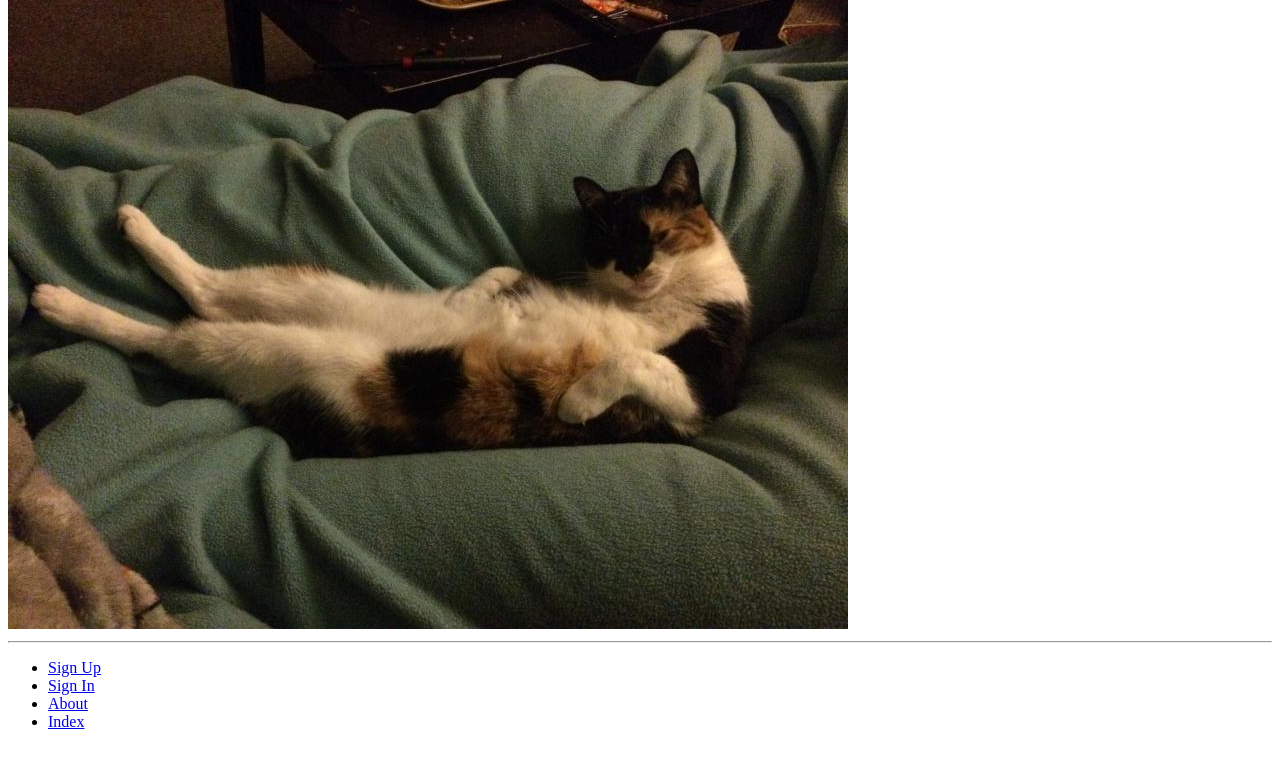
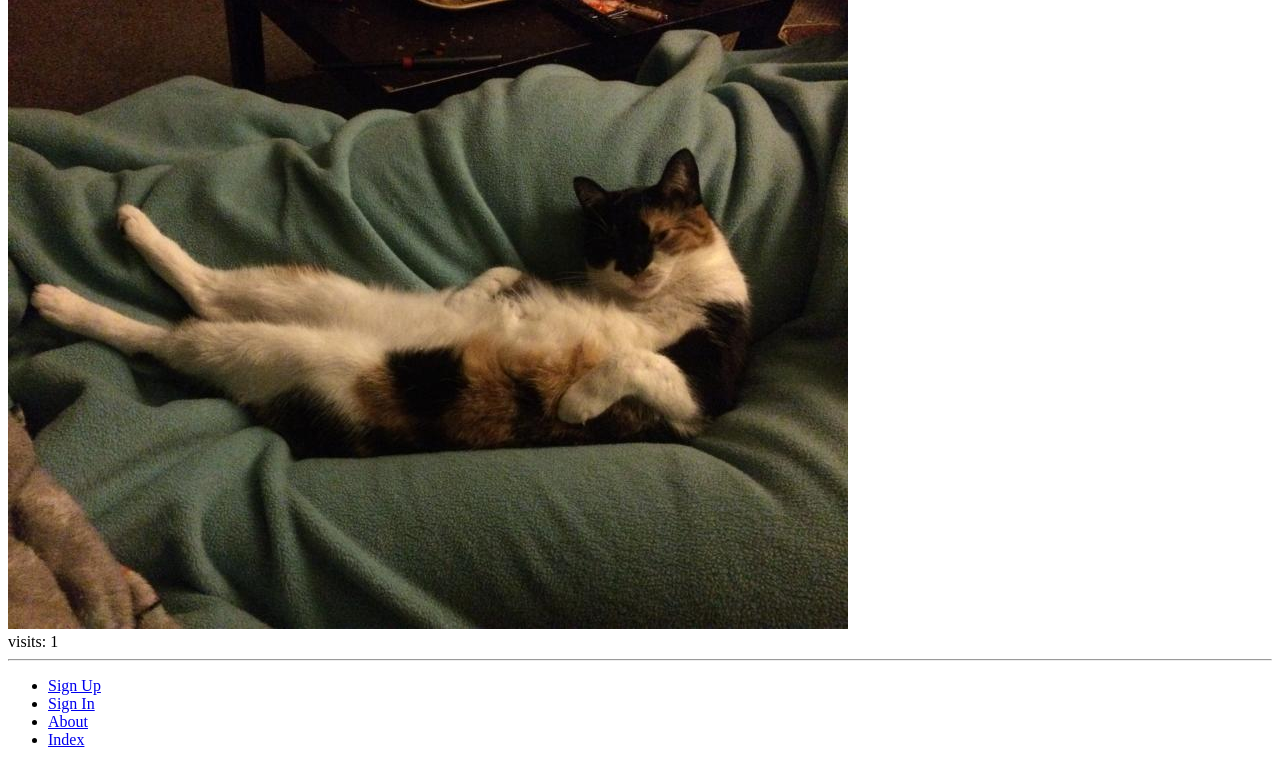
Before and after one commit to PhilipRodger/tango_with_django_project, a Django app: page /rango/about/ in a window 1280 px wide. Shown: the part 530-1295 px from the top of the page. Before the commit the page ends 1259 px from the top, so only its background shows below. Run offline with Django 3.2, Linux system fonts and the light colour scheme; data that the repository does not hold is empty.

Commit message:
Chapter 10 done!

```diff
--- a/rango/views.py
+++ b/rango/views.py
@@ -7,9 +7,36 @@ from rango.forms import CategoryForm, PageForm, UserForm, UserProfileForm
 from django.core.urlresolvers import reverse
 # Import the Category model
 from rango.models import Category
+from datetime import datetime
 
+def visitor_cookie_handler(request):
+    # First get the number of visits to the site using the COOKIES.get() function
+    # If the cookie exists the value is cast to an int, if not a default of 1 is used
+    visits = int(get_server_side_cookie(request, 'visits', '1'))
+
+    last_visit_cookie = get_server_side_cookie(request, 'last_visit', str(datetime.now()))
+
+    last_visit_time = datetime.strptime(last_visit_cookie[:-7], '%Y-%m-%d %H:%M:%S')
+
+    if(datetime.now() - last_visit_time).days > 0:
+        visits = visits +1
+        #Update the last visit cookie
+        request.session['last_visit'] = str(datetime.now())
+    else:
+        #Set the last visit cookie to the same as it was before
+        request.session['last_visit'] = last_visit_cookie
+    # Update / set the visits cookie
+    request.session['visits'] = visits
+
+def get_server_side_cookie(request, cookie, default_val = None):
+    val = request.session.get(cookie)
+    if not val:
+        val = default_val
+    return val
 
 def index(request):
+    # Testing cookies
+    request.session.set_test_cookie()
     # Query the database to get a list of all the categories in the database.
     # Order these by number of likes in descending order.
     # If more than 5 results show only the top 5 results.
@@ -18,15 +45,20 @@ def index(request):
     most_view_pages = Page.objects.order_by('-views')[:5]
 
 
+
     # First construct a dictionary to pass to the template - this is it's "context".
     # The Key value should match the name of the {{ ToBeReplaced }} -> "ToBeReplaced"
     # text in the template. And add the results of the database query into the dictionary.
     context_dict = {'boldmessage': "Crunchy, creamy, cookie, candy, cupcake!",
                     'categories': category_list,
-                    'pages': most_view_pages}
+                    'pages': most_view_pages,}
     #               ^Key to replace in template   ^Value
+    visitor_cookie_handler(request)
+    context_dict['visits'] = request.session['visits']
+    response = render(request, 'rango/index.html', context=context_dict)
 
-    return render(request, 'rango/index.html', context=context_dict)
+
+    return response
     # Django finds the template file as refrenced in the settings, and takes the context to adapt
     # the template to add content "context". When Django encounters {{ key }} in the template file
     # it looks up the name in the context dictionary to find out what to replace it with.
@@ -59,7 +91,12 @@ def show_category(request, category_name_slug):
     return render(request, 'rango/category.html', context_dict)
 
 def about(request):
-    return render(request, 'rango/about.html')
+    if request.session.test_cookie_worked():
+        print("TEST COOKIE WORKED!")
+        request.session.delete_test_cookie()
+    visitor_cookie_handler(request)
+    context_dict = {'visits': request.session['visits']}
+    return render(request, 'rango/about.html', context_dict)
 
 @login_required
 def add_category(request):
--- a/templates/rango/about.html
+++ b/templates/rango/about.html
@@ -15,4 +15,7 @@
     <img src="{{ MEDIA_URL }}cat.jpg"
          alt="Picture of a cat" />
 </div>
+<div>
+    visits: {{ visits }}
+</div>
 {%  endblock %}
--- a/templates/rango/index.html
+++ b/templates/rango/index.html
@@ -43,4 +43,5 @@
     <img src="{% static 'images/rango.jpg' %}"
          alt="Picture of Rango" />
 </div>
+    <p> visits: {{ visits }}</p>
 {%  endblock %}
```
